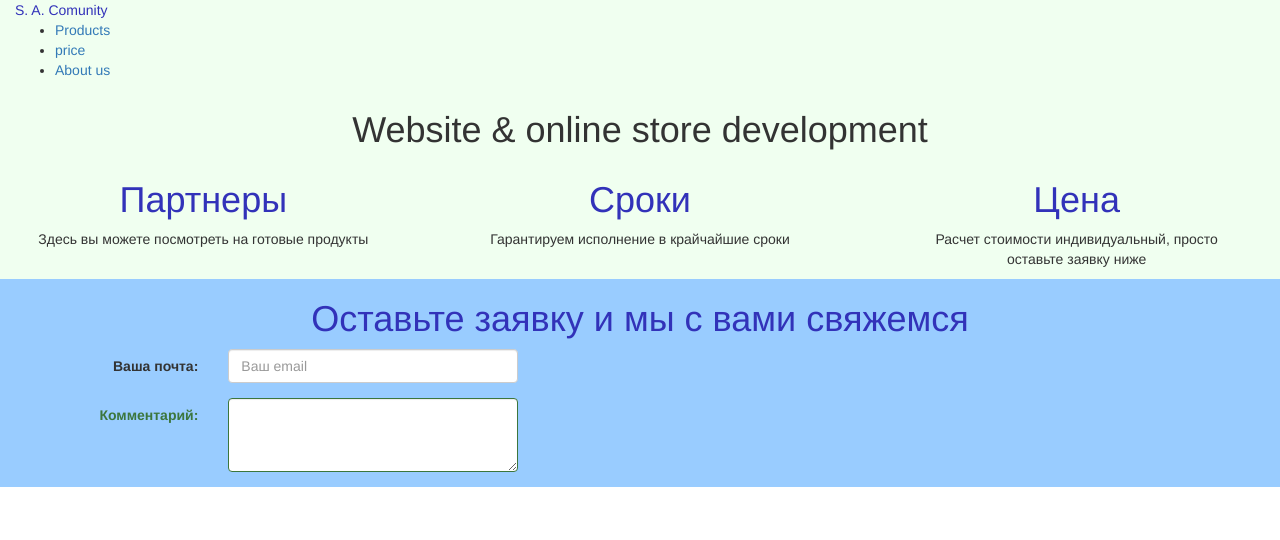
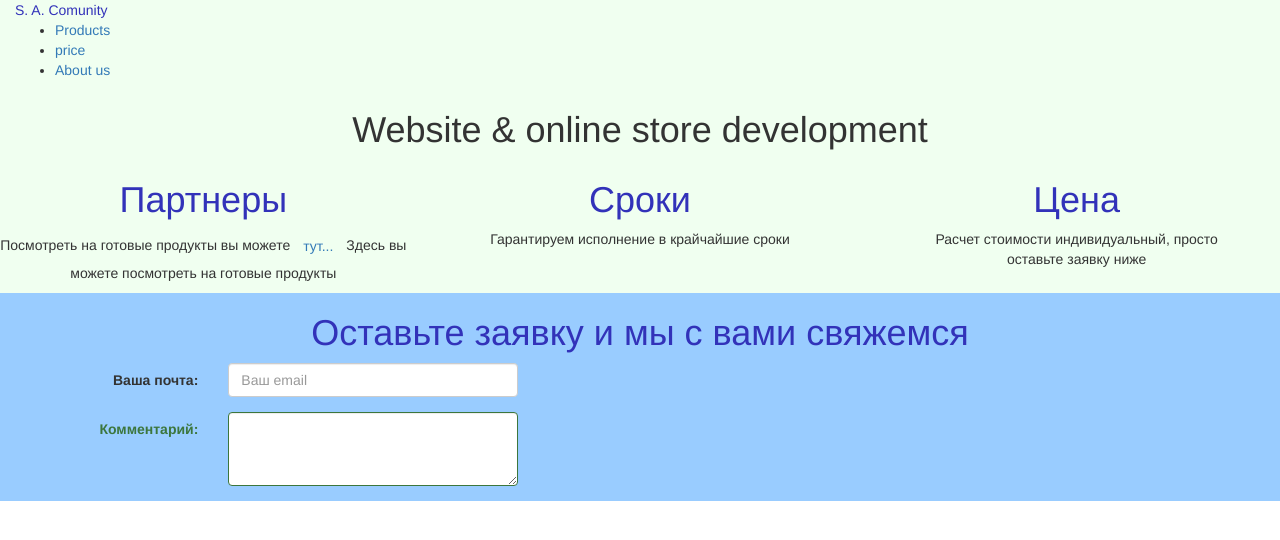
Before and after one commit to sany2012w/sany_web2, a plain HTML site: page index.html in a window 1280 px wide. Drawn offline with nearby package versions, Linux system fonts and the light colour scheme.

Commit message:
Update index.html

```diff
--- a/index.html
+++ b/index.html
@@ -45,7 +45,7 @@
         <div class = "col-md-4 col-sm-12 text-center">
             <h1 style = "color: #3232b9;">Партнеры</h1>
             <p class = "text-center">
-                Здесь вы можете посмотреть на готовые продукты
+                Посмотреть на готовые продукты вы можете<button type="button" class="btn btn-link">тут...</button>Здесь вы можете посмотреть на готовые продукты
             </p>
         </div>
         <div class = "col-md-4 col-sm-12 text-center">
```
